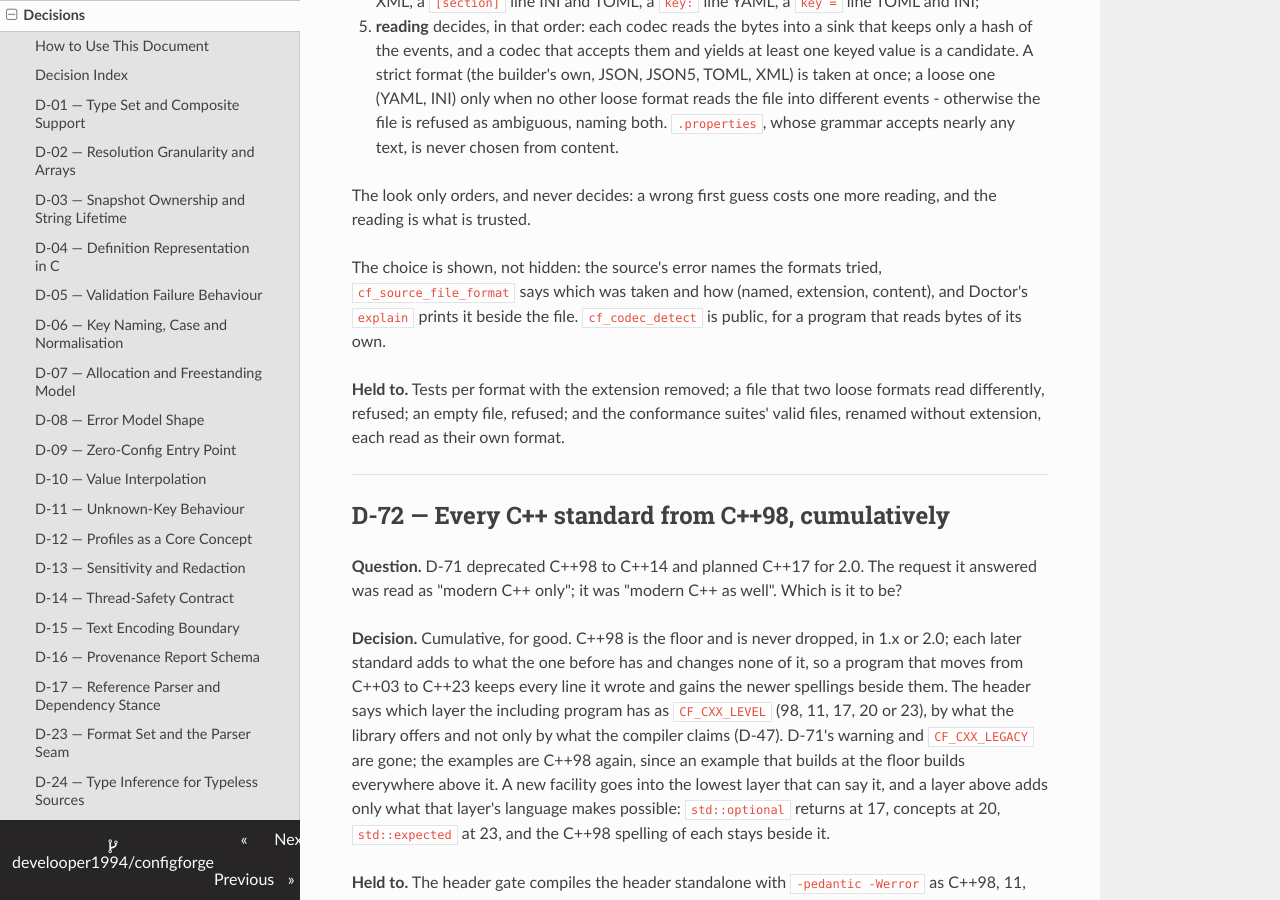
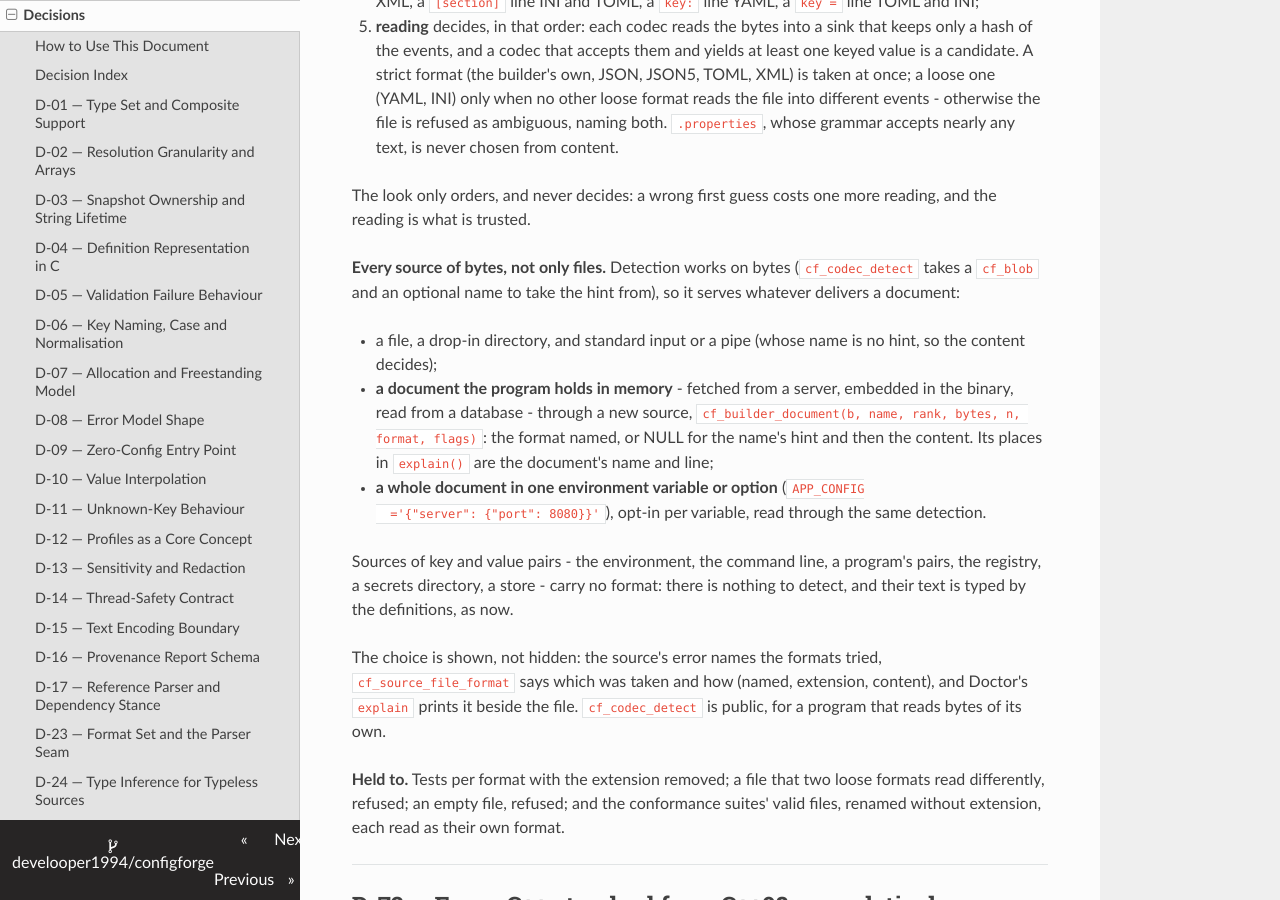
Before and after one commit to develooper1994/configforge, an MkDocs documentation site: the page built from docs/Decisions.md, in a window 1280 px wide and 900 px high, scrolled down 58793 px. Built offline with MkDocs 1.6.1, drawn with Linux system fonts in a browser that asks for light colours.

```diff
--- a/docs/Decisions.md
+++ b/docs/Decisions.md
@@ -2661,6 +2661,26 @@ that answers decides, and each says why it answered:
 The look only orders, and never decides: a wrong first guess costs one
 more reading, and the reading is what is trusted.
 
+**Every source of bytes, not only files.** Detection works on bytes
+(`cf_codec_detect` takes a `cf_blob` and an optional name to take the
+hint from), so it serves whatever delivers a document:
+
+* a file, a drop-in directory, and standard input or a pipe (whose name
+  is no hint, so the content decides);
+* **a document the program holds in memory** - fetched from a server,
+  embedded in the binary, read from a database - through a new source,
+  `cf_builder_document(b, name, rank, bytes, n, format, flags)`: the
+  format named, or NULL for the name's hint and then the content. Its
+  places in `explain()` are the document's name and line;
+* **a whole document in one environment variable or option** (`APP_CONFIG
+  ='{"server": {"port": 8080}}'`), opt-in per variable, read through the
+  same detection.
+
+Sources of key and value pairs - the environment, the command line, a
+program's pairs, the registry, a secrets directory, a store - carry no
+format: there is nothing to detect, and their text is typed by the
+definitions, as now.
+
 The choice is shown, not hidden: the source's error names the formats
 tried, `cf_source_file_format` says which was taken and how (named,
 extension, content), and Doctor's `explain` prints it beside the file.
```
Also changed, not shown: CHANGELOG.md (+17 -12 lines), CONTRIBUTING.md (+3 -0 lines), docs/Maintaining.md (+1 -0 lines), docs/Roadmap.md (+5 -2 lines), 2 other files.
